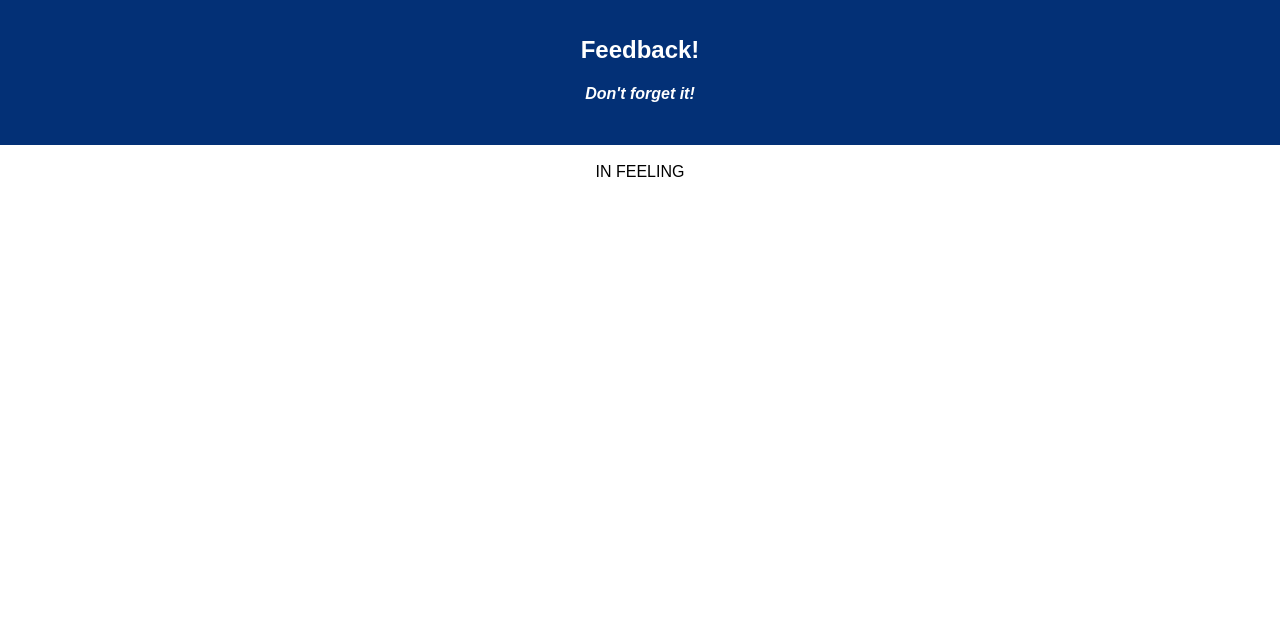
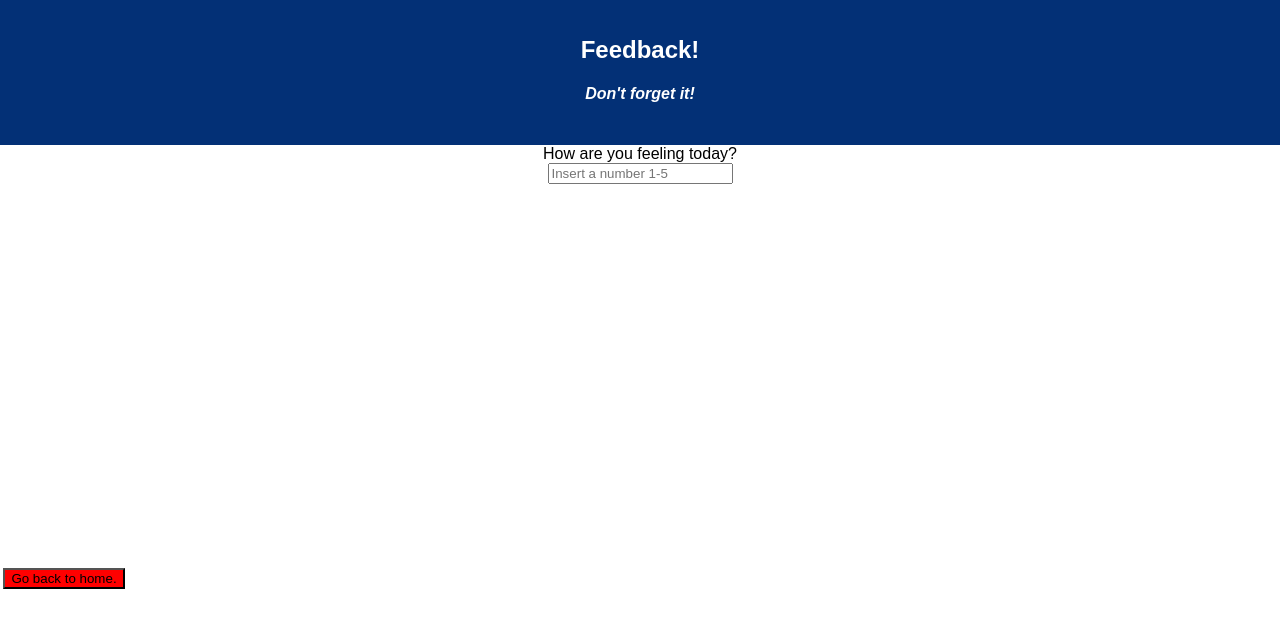
Before and after one commit to juno-v/Feedback-Form, a React (Create React App) app: page /#/feeling in a window 1280 px wide. Shown: the top 628 px of the page. Built offline with nearby package versions, Linux system fonts and the light colour scheme.

Commit message:
debug index.js:1446 Warning: Failed prop type: Invalid prop 'component' supplied to 'Route': the prop is not a valid React component

```diff
--- a/src/components/App/App.js
+++ b/src/components/App/App.js
@@ -7,28 +7,45 @@ import Feeling from '../WebPages/Feeling/Feeling';
 import Understanding from '../WebPages/Understanding/Understanding';
 import Support from '../WebPages/Support/Support';
 import Comments from '../WebPages/Comments/Comments';
+import Header from '../Header/Header';
+import Home from '../Home/Home';
 
 class App extends Component {
-  render() {
-    return (
-      <div className="App">
-        <header className="App-header">
-          <h1 className="App-title">Feedback!</h1>
-          <h4><i>Don't forget it!</i></h4>
-        </header>
-        <br/>
 
-
-      <Router>
-        <Route path ="/feeling" component={Feeling} />
-        <Route path ="/understanding" component={Understanding} />
-        <Route path ="/support" component={Support} />
-        <Route path ="/comments" component={Comments} />
-      </Router>
+  getAllFeedback = () => {
+    console.log('getting all feedback');
+    axios({
+      method: 'GET',
+      url: '/feedback',
+  })
+  .then(
+    (response) => {
+     /*  this.setState({
+        pizzaDisplay: response.data
+      }) */
+    console.log(`got the response`, response);
+  })
+  .catch((error) => {
+    console.log('error in getting all pizzas', error);
+    alert('Something went wrong, try again later')
+  })
+  }
 
 
 
+  render() {
+    return (
+      <Router>
+      <div className="App">
+      <Header />
+      <Route exact path="/" component={Home} />
+      <Route path ="/feeling" component={Feeling} />
+      <Route path ="/understanding" component={Understanding} />
+      <Route path ="/support" component={Support} />
+      <Route path ="/comments" component={Comments} />
+
       </div>
+    </Router>
     );
   }
 }
--- /dev/null
+++ b/src/components/Header/Header.js
@@ -0,0 +1,14 @@
+import React, { Component } from 'react';
+
+class Header extends Component {
+    render() {
+        return (
+            <header className="App-header">
+                <h1 className="App-title">Feedback!</h1>
+                <h4><i>Don't forget it!</i></h4>
+            </header>
+        );
+    }
+}
+
+export default Header;
--- /dev/null
+++ b/src/components/Home/Home.js
@@ -0,0 +1,22 @@
+import React, { Component } from 'react';
+import {withRouter} from 'react-router-dom';
+
+class Home extends Component {
+
+    handleClick = () => {
+        alert('You are starting your feedback survey!');
+        // change location here
+        this.props.history.push('/feeling');
+    }
+
+    render() {
+        return (
+            <div>
+                <h1>Please fill out this feedback survey!</h1>
+                <button onClick={this.handleClick}>Start Feedback Survey</button>
+            </div>
+        );
+    }
+}
+
+export default withRouter(Home);
--- /dev/null
+++ b/src/components/WebPages/Feeling/Feeling.css
@@ -0,0 +1,6 @@
+#fixed-button {
+    position:relative;
+    margin-top:30%;
+    margin-right: 90%;
+    background-color: red;
+}
--- a/src/components/WebPages/Feeling/Feeling.js
+++ b/src/components/WebPages/Feeling/Feeling.js
@@ -1,11 +1,27 @@
 import React, { Component } from 'react';
+import '../Feeling/Feeling.css'
 
 class Feeling extends Component {
+
+    returnToPrevious = () => {
+        alert('You are going back to home!');
+        // change location here
+        this.props.history.push('/');
+    }
+
     render() {
         return (
+        <section>
             <div>
-                IN FEELING
+                <form>
+                    <label>How are you feeling today?</label> <br />
+                    <input name="rating" type="number" placeholder="Insert a number 1-5"/>
+                </form>
             </div>
+            <div>
+                <button id="fixed-button" onClick={this.returnToPrevious}>Go back to home.</button>
+            </div>
+        </section>
         );
     }
 }
```
Also changed, not shown: 2 other files (tests, documents, lock files or other folders).
